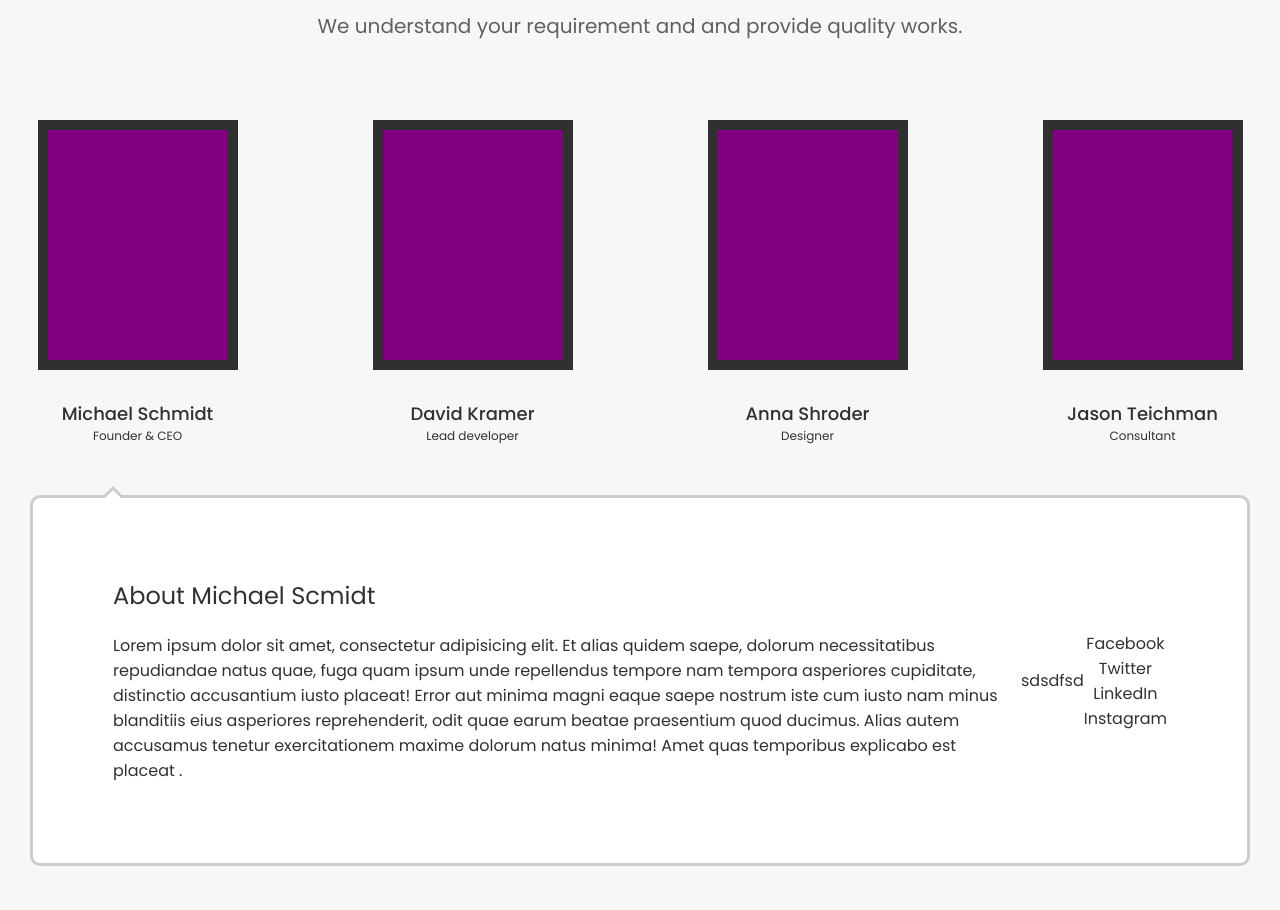
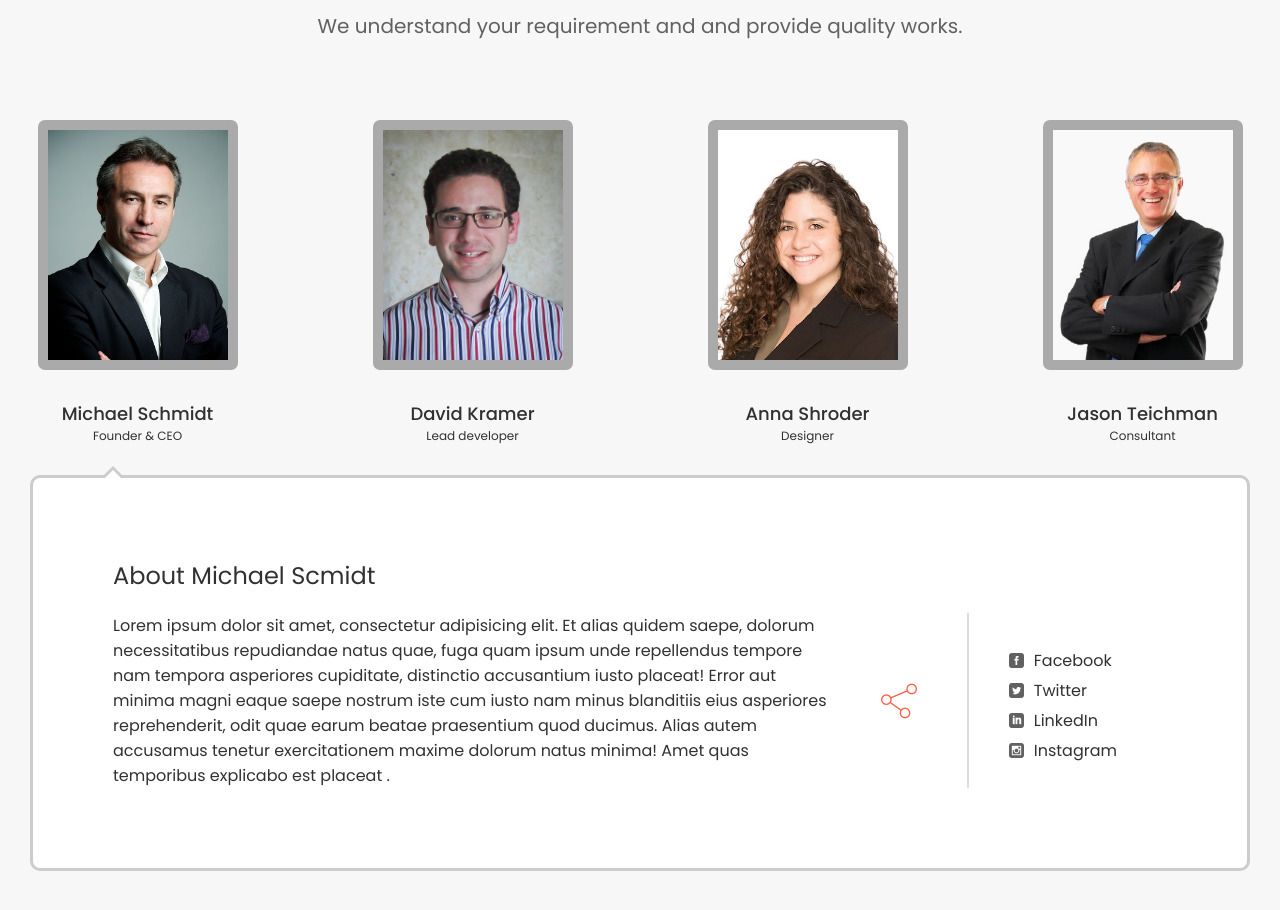
Before and after one commit to Sijozhka/myport, a website: page src/index.html in a window 1280 px wide. Shown: the part 4720-5630 px from the top of the page. Drawn offline with nearby package versions, Linux system fonts and the light colour scheme; files that its build step writes are made by us from their sources; files whose address does not match are found by name.

Commit message:
27-05-2018 v1.h

```diff
--- a/src/index.html
+++ b/src/index.html
@@ -120,22 +120,22 @@
 				<p class="ourteam__text">We understand your requirement and and provide quality works.</p>
 				<div class="ourteam__list">
 					<div class="ourteam__list__item" data-name="first">
-						<div class="ourteam__list__img"></div>
+						<div class="ourteam__list__img"><img src="assets/img/ceo.jpg" alt=""></div>
 						<span class="ourteam__list__name">Michael Schmidt</span>
 						<span class="ourteam__list__job">Founder & CEO</span>
 					</div>
 					<div class="ourteam__list__item" data-name="second">
-						<div class="ourteam__list__img"></div>
+						<div class="ourteam__list__img"><img src="assets/img/developer.jpg" alt=""></div>
 						<span class="ourteam__list__name">David Kramer</span>
 						<span class="ourteam__list__job">Lead developer</span>
 					</div>
 					<div class="ourteam__list__item" data-name="third">
-						<div class="ourteam__list__img"></div>
+						<div class="ourteam__list__img"><img src="assets/img/designer.jpg" alt=""></div>
 						<span class="ourteam__list__name">Anna Shroder</span>
 						<span class="ourteam__list__job">Designer</span>
 					</div>
 					<div class="ourteam__list__item" data-name="fourth">
-						<div class="ourteam__list__img"></div>
+						<div class="ourteam__list__img"><img src="assets/img/Consultant.jpg" alt=""></div>
 						<span class="ourteam__list__name">Jason Teichman</span>
 						<span class="ourteam__list__job">Consultant</span>
 					</div>
@@ -144,14 +144,16 @@
 					<div class="ourteam__descr__block">
 						<div class="ourteam__descr__about">
 							<h2 class="ourteam__descr__title">About Michael Scmidt</h2>
-							<p class="ourteam__descr__text">Lorem ipsum dolor sit amet, consectetur adipisicing elit. Et alias quidem saepe, dolorum necessitatibus repudiandae natus quae, fuga quam ipsum unde repellendus tempore nam tempora asperiores cupiditate, distinctio accusantium iusto placeat! Error aut minima magni eaque saepe nostrum iste cum iusto nam minus blanditiis eius asperiores reprehenderit, odit quae earum beatae praesentium quod ducimus. Alias autem accusamus tenetur exercitationem maxime dolorum natus minima! Amet quas temporibus explicabo est placeat .</p>
-						</div>
-						<div class="ourteam__link">sdsdfsd</div>
-						<div class="ourteam__socials">
-							<div class="ourteam__socials--item ourteam__socials--fb">Facebook</div>
-							<div class="ourteam__socials--item ourteam__socials--tw">Twitter</div>
-							<div class="ourteam__socials--item ourteam__socials--lkdn">LinkedIn</div>
-							<div class="ourteam__socials--item ourteam__socials--nst">Instagram</div>
+							<div class="ourteam__descr__row">
+								<p class="ourteam__descr__text">Lorem ipsum dolor sit amet, consectetur adipisicing elit. Et alias quidem saepe, dolorum necessitatibus repudiandae natus quae, fuga quam ipsum unde repellendus tempore nam tempora asperiores cupiditate, distinctio accusantium iusto placeat! Error aut minima magni eaque saepe nostrum iste cum iusto nam minus blanditiis eius asperiores reprehenderit, odit quae earum beatae praesentium quod ducimus. Alias autem accusamus tenetur exercitationem maxime dolorum natus minima! Amet quas temporibus explicabo est placeat .</p>
+								<div class="ourteam__descr__link"><img src="assets/img/share.png" alt=""></div>
+								<ul class="ourteam__descr__socials">
+									<li class="ourteam__descr__socials__item ourteam__descr__socials__item--fb">Facebook</li>
+									<li class="ourteam__descr__socials__item ourteam__descr__socials__item--tw">Twitter</li>
+									<li class="ourteam__descr__socials__item ourteam__descr__socials__item--lkdn">LinkedIn</li>
+									<li class="ourteam__descr__socials__item ourteam__descr__socials__item--inst">Instagram</li>
+								</ul>
+							</div>
 						</div>
 					</div>
 				</div>
--- a/src/precss/_ourteam.less
+++ b/src/precss/_ourteam.less
@@ -61,9 +61,18 @@
 			box-sizing: border-box;
 			height: 250px;
 			width: 200px;
-			background: purple;
-			border: 10px solid #303030;
+			padding: 0;
+			overflow: hidden;
+
+			border: 10px solid #aaa;
+			border-radius: 7px;
 			margin-bottom: 30px;
+			img {
+
+				max-width: 100%;
+				margin: 0;
+				padding: 0;
+			}
 		}
 		&__name {
 			font-size: 18px;
@@ -151,53 +160,113 @@
 		}
 
 		&__about {
-			flex:1;
+
 			text-align: left;
+
 
 		}
 		&__title {
 			font-size: 24px;
 			text-align: left;
-			margin: 0;
+			margin-bottom: 20px;
+		}
+
+		&__row {
+			display:flex;
 		}
 		&__text {
 			text-align: left;
 			margin: 0;
-			margin-top: 20px;
+
 		}
 
 		&__link {
-			padding: 20px;
+			flex:1;
+			margin: 50px;
+			display: flex;
+			flex-direction:column;
+			justify-content: center;
+			img {
+				display: block;
+
+				min-width: 36px;
+			}
 		}
 
 		&__socials {
+
+			flex:1;
 			display: flex;
 			flex-direction: column;
-			justify-content: space-around;
-			padding: 20px;
-		}
-		&--item {
+			justify-content: center;
+			padding: 0px 50px 15px 50px;
+			border-left: 2px solid #ddd;
+			margin: 0;
+			&__item {
+				display: block;
+				margin: 0;
+				padding: 0;
+				padding-left:15px;
+				height: 30px;
+			 	&--fb::before{
+			 		content: '';
+					display: block;
+					position:relative;
+					left:-25px;
+					top:20px;
+
+					width: 15px;
+					height: 15px;
+
+
+					 background: url('../img/fb-1.png');
+
 
 				}
-		&::before {
+				&--tw::before{
 					content: '';
 					display: block;
-			width: 20px;
-			height: 20px;
-			background-image: url()
+					position:relative;
+					left:-25px;
+					top:20px;
+
+					width: 15px;
+					height: 15px;
+					background-image: url('../img/tw-1.png');
+
 				}
-		&--fb{
-			background-image: url('assets/img/fb1.png');
+				&--lkdn::before{
+					content: '';
+					display: block;
+					position:relative;
+					left:-25px;
+					top:20px;
+
+					width: 15px;
+					height: 15px;
+					background-image: url('../img/lkdn-1.png');
+
 				}
-		&--tw{
-			background-image: url('assets/img/tw1.png');
+				&--inst::before{
+					content: '';
+					display: block;
+					position:relative;
+					left:-25px;
+					top:20px;
+
+					width: 15px;
+					height: 15px;
+					background-image: url('../img/inst-1.png');
+
 				}
-		&--lkdn{
-			background-image: url('assets/img/lkdn1.png');
+
 			}
-		&--inst{
-			background-image: url('assets/img/inst1.png');
+
+
 		}
+
+
+
 
 
 	}
```
Also changed, not shown: src/img/ceo.jpg (added), src/img/consultant.jpg (added), src/img/designer.jpg (added), src/img/developer.jpg (added), src/img/fb-1.png (added), src/img/inst-1.png (added), src/img/lkdn-1.png (added), src/img/share.png (added), src/img/tw-1.png (added). Lines whose indentation alone changed are shown as unchanged.
